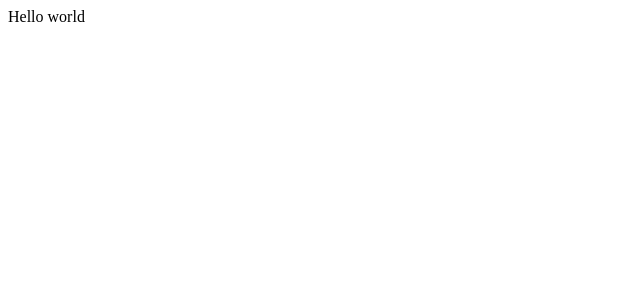
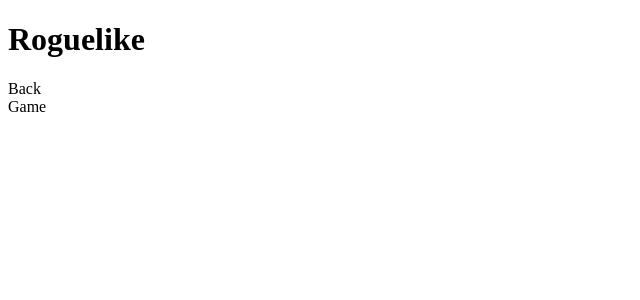
Before and after one commit to maxbogus/rogueLike, a React app: page / in a window 1280 px wide. Shown: the top 300 px of the page, without its empty margins (0-640 px from the left). Built offline with nearby package versions, Linux system fonts and the light colour scheme; the HTML template or start-up script is replaced by a standard one.

Commit message:
added menu

```diff
--- a/package.json
+++ b/package.json
@@ -1,5 +1,5 @@
 {
-  "name": "rogue_cli",
+  "name": "roguelike",
   "type": "module",
   "scripts": {
     "build": "node build/build.js",
--- a/src/index.tsx
+++ b/src/index.tsx
@@ -1,10 +1,55 @@
-import React from 'react';
-import {createRoot} from 'react-dom/client'
+import React, {useState} from 'react';
+import {createRoot} from 'react-dom/client';
 
-const App = () => <div>
-    Hello world
-</div>
+const menuItems = ['Game', 'Results', 'Help'];
+
+const App = () => {
+    const [selectedState, updateState] = useState<string>(menuItems[0]);
+    const renderMenu = () => <>
+        <ul>
+            {menuItems.map(item => <li key={item} onClick={() => {
+                updateState(item);
+            }}>{item}</li>)}
+        </ul>
+    </>;
+
+    const renderResults = () => <>
+        <div onClick={() => updateState('Menu')}>Back</div>
+        <div>Results</div>
+    </>;
+
+    const renderGame = () => <>
+        <div onClick={() => updateState('Menu')}>Back</div>
+        <div>Game</div>
+    </>;
+
+    const renderHelp = () => <>
+        <div onClick={() => updateState('Menu')}>Back</div>
+        <div>Help</div>
+    </>;
+
+    const showState = (currentState: string) => {
+        switch (currentState) {
+            case 'Help': {
+                return renderHelp();
+            }
+            case 'Game': {
+                return renderGame();
+            }
+            case 'Results': {
+                return renderResults();
+            }
+            default: {
+                return renderMenu();
+            }
+        }
+    }
+
+    return (<div>
+    <h1>Roguelike</h1>
+        {showState(selectedState)}
+</div>)};
 
 const container = document.getElementById('root');
 const root = createRoot(container);
-root.render(<App />);
+root.render(<App/>);
--- a/static/index.html
+++ b/static/index.html
@@ -4,7 +4,7 @@
     <meta charset="UTF-8">
     <meta name="viewport" content="width=device-width, initial-scale=1.0">
     <meta http-equiv="X-UA-Compatible" content="ie=edge">
-    <title>My Website</title>
+    <title>Roguelike</title>
     <link rel="stylesheet" href="./style.css">
     <link rel="icon" href="./favicon.ico" type="image/x-icon">
 </head>
```
Also changed, not shown: 1 other file (tests, documents, lock files or other folders).
